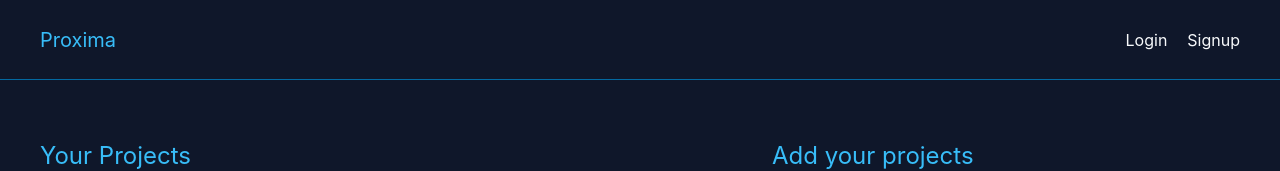
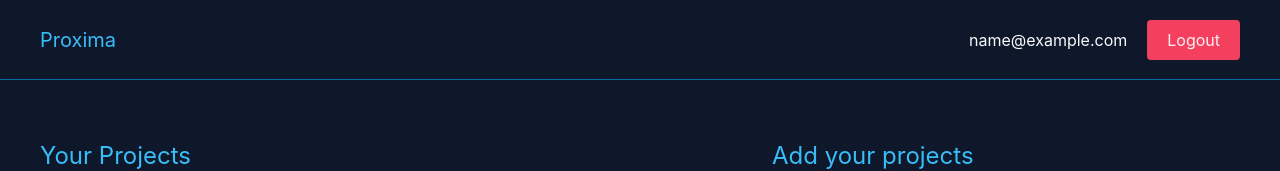
Before and after one commit to tahminaroshni/proxima-client, a React (Create React App) app: page / in a window 1280 px wide. Shown: the top 171 px of the page. Built offline with nearby package versions, Linux system fonts and the light colour scheme; no server answers; sample sign-in values are in the browser's storage.

Commit message:
logout functionality added

```diff
--- a/src/components/Navbar.js
+++ b/src/components/Navbar.js
@@ -1,14 +1,33 @@
 import { Link } from "react-router-dom";
+import { useAuthContext } from "../hooks/useAuthContext";
 
 const Navbar = () => {
+  const { user, dispatch } = useAuthContext();
+
+  const handleLogout = () => {
+    // update UI
+    dispatch({ type: 'LOGOUT' });
+
+    // clear localstorage
+    localStorage.removeItem('user');
+  }
+
   return (
     <div className="h-20 bg-slate-900 text-slate-50 border-b border-sky-700 px-10 flex justify-between items-center">
       <h2>
         <Link to="/" className="text-sky-400 text-xl">Proxima</Link>
       </h2>
-      <nav className="flex gap-5">
-        <Link to='/login'>Login</Link>
-        <Link to='/signup'>Signup</Link>
+      <nav>
+        {
+          !user ? <div className="flex gap-5 items-center">
+            <Link to='/login'>Login</Link>
+            <Link to='/signup'>Signup</Link>
+          </div> : <div className="flex gap-5 items-center">
+            <p>{user?.email}</p>
+            <Link onClick={handleLogout} to='/logout' className="rounded bg-rose-500 text-rose-50 p-2 px-5">Logout</Link>
+          </div>
+        }
+
       </nav>
     </div>
   );
```
